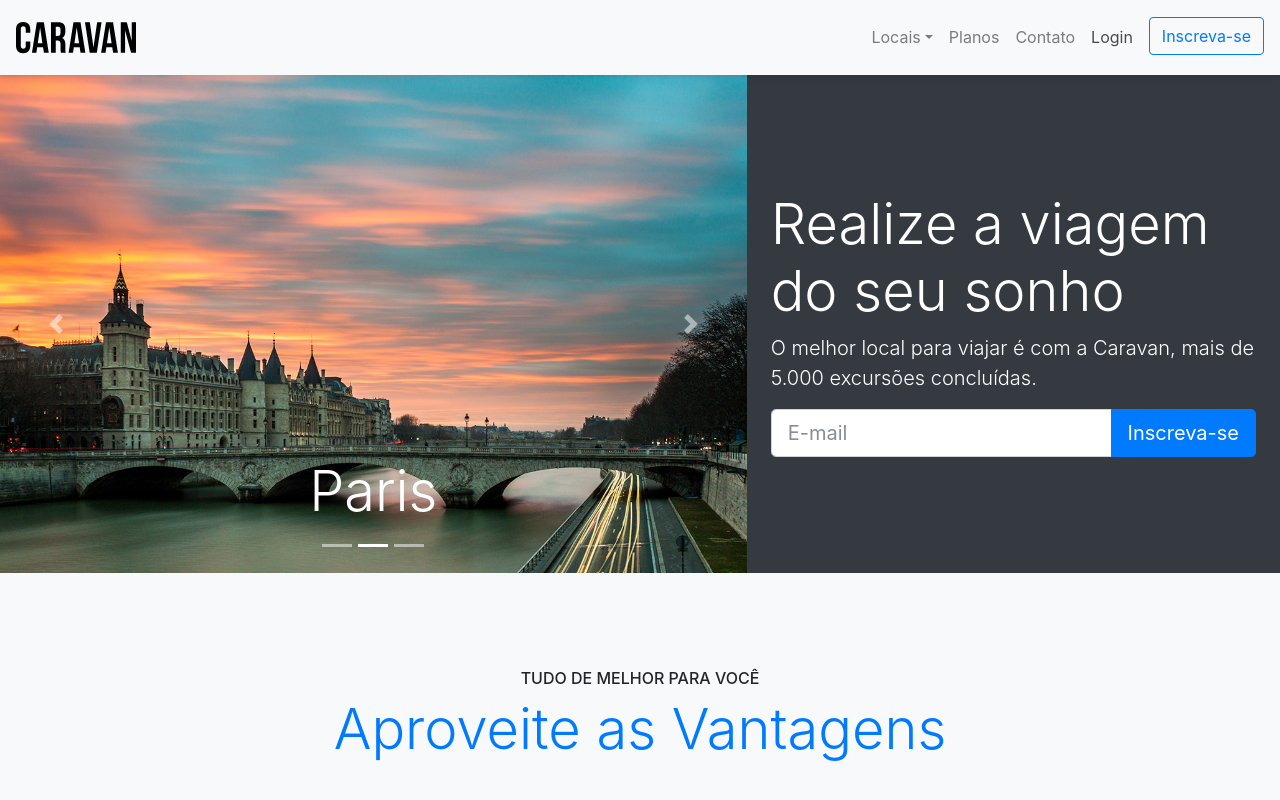
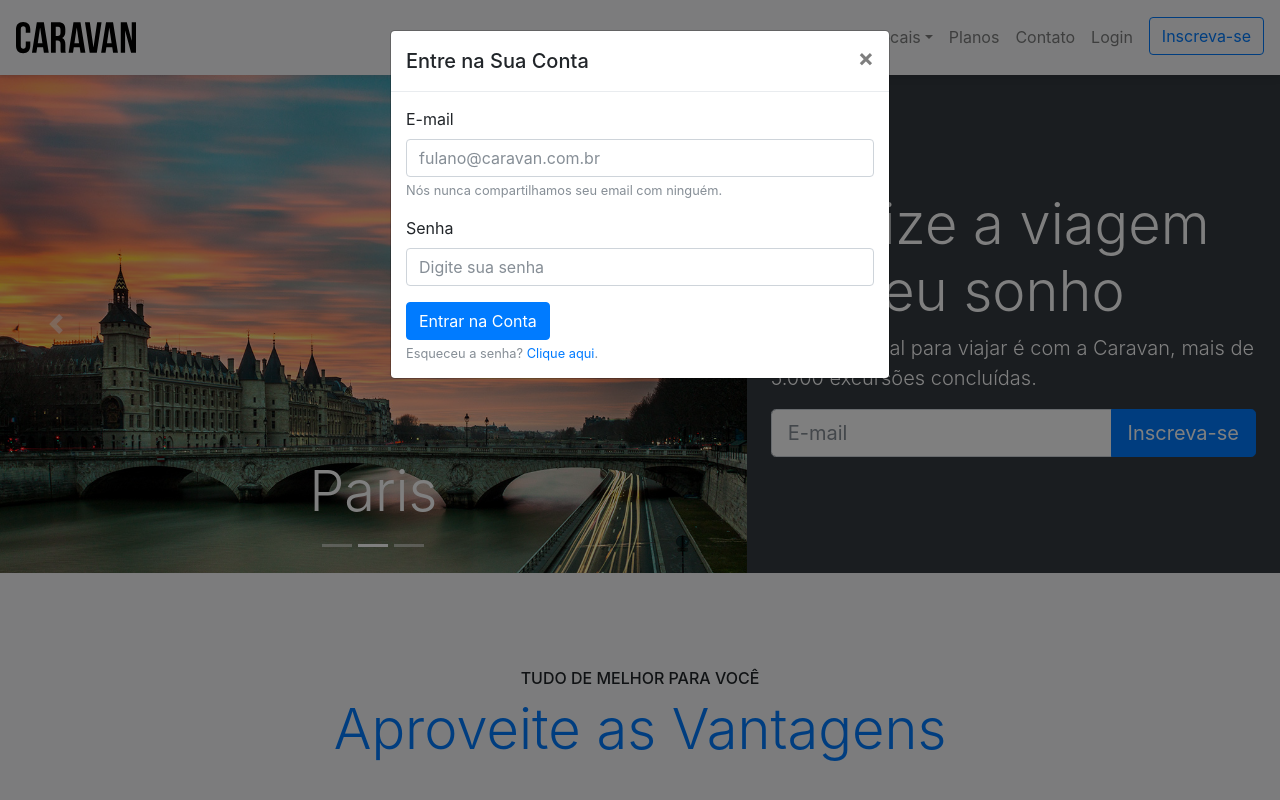
Before and after one commit to yuri-italo/caravan, a plain HTML site: page index.html in a window 1280 px wide. Both pictures are taken after a click on the link "Login". Shown: the top 800 px of the page. Drawn offline with Linux system fonts and the light colour scheme.

Commit message:
caravan - modal de login

```diff
--- a/index.html
+++ b/index.html
@@ -10,6 +10,38 @@
 </head>
 
 <body>
+  <!-- Modal -->
+  <div class="modal fade" id="modalLogin" tabindex="-1" role="dialog" aria-labelledby="modalLoginTitulo"
+    aria-hidden="true">
+    <div class="modal-dialog" role="document">
+      <div class="modal-content">
+        <div class="modal-header">
+          <h5 class="modal-title" id="modalLoginTitulo">Entre na Sua Conta</h5>
+          <button type="button" class="close" data-dismiss="modal" aria-label="Close">
+            <span aria-hidden="true">&times;</span>
+          </button>
+        </div>
+        <div class="modal-body">
+          <form>
+            <div class="form-group">
+              <label for="loginEmail">E-mail</label>
+              <input type="email" class="form-control" id="loginEmail" aria-describedby="emailHelp"
+                placeholder="fulano@caravan.com.br">
+              <small id="emailHelp" class="form-text text-muted">Nós nunca compartilhamos seu email com ninguém.</small>
+            </div>
+            <div class="form-group">
+              <label for="loginSenha">Senha</label>
+              <input type="password" class="form-control" id="loginSenha" placeholder="Digite sua senha">
+            </div>
+            <button type="submit" class="btn btn-primary">Entrar na Conta</button>
+            <small class="form-text text-muted">Esqueceu a senha? <a href="#">Clique aqui</a>.</small>
+          </form>
+        </div>
+      </div>
+    </div>
+  </div>
+  <!-- Close Modal -->
+
   <nav class="navbar navbar-expand-md navbar-light bg-light fixed-top py-3 box-shadow">
     <a class="navbar-brand" href="./index.html">
       <img src="./img/caravan.svg" alt="Caravan" />
@@ -36,7 +68,7 @@
           <a class="nav-link" href="./contato.html">Contato</a>
         </li>
         <li class="nav-item">
-          <a class="nav-link" href="#">Login</a>
+          <a class="nav-link" href="#" data-toggle="modal" data-target="#modalLogin">Login</a>
         </li>
         <li class="nav-item">
           <a class="btn btn-outline-primary ml-md-2" href="./inscricao">Inscreva-se</a>
```
